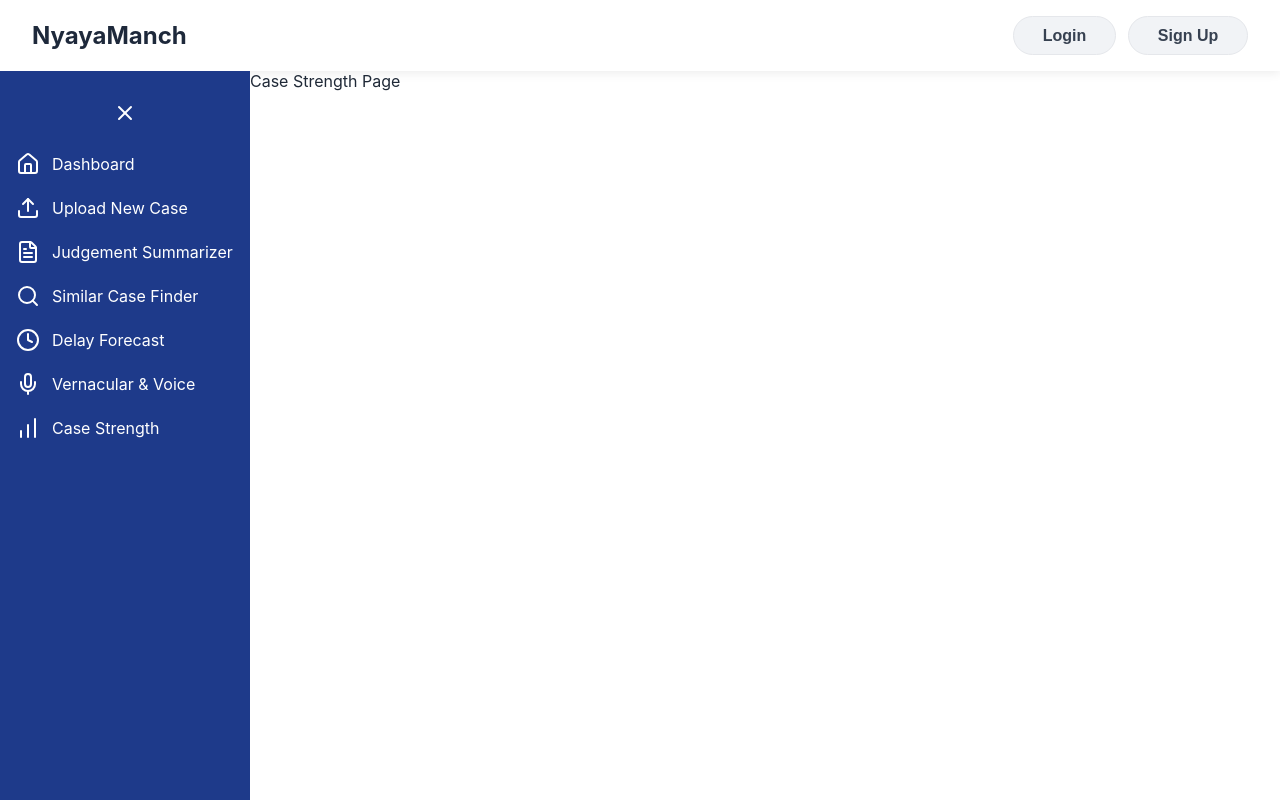
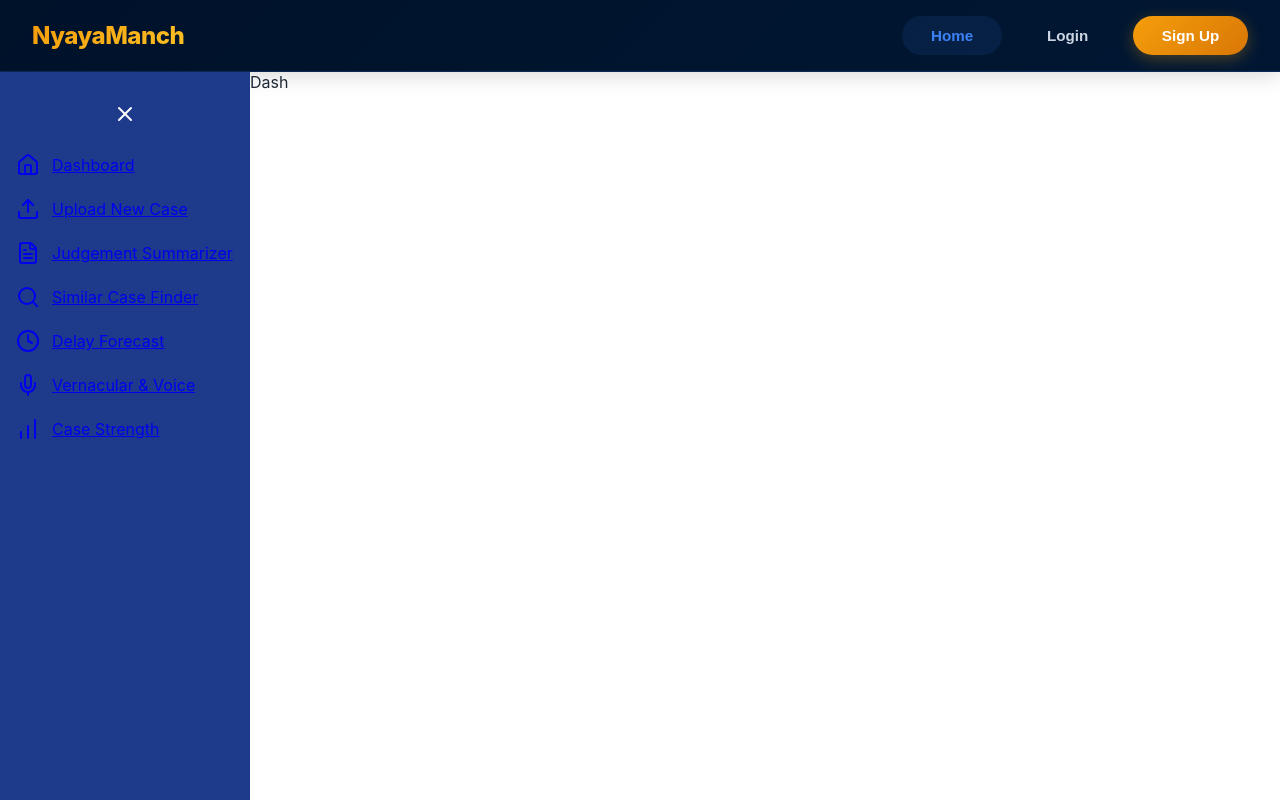
Before and after one commit to rose-kaks/NyayaManch, a React (Vite) app: page /dashboard in a window 1280 px wide. Shown: the top 800 px of the page. Built offline with nearby package versions, Linux system fonts and the light colour scheme.

Commit message:
fix sidebar routings and header css

```diff
--- a/src/App.jsx
+++ b/src/App.jsx
@@ -21,17 +21,21 @@
 export default function App() {
     return (
         <BrowserRouter>
+            <div className="flex flex-col min-h-screen">
                 <Header />
-
-      {/* Sidebar wraps the main application pages */}
-      <SidebarLayout>
+                <div className="flex-grow">
                     <Routes>
-          {/* Your existing website routes */}
+                        {/* 1. PUBLIC ROUTES */}
                         <Route path="/" element={<NyayaManchLandingPage />} />
                         <Route path="/login" element={<LoginForm />} />
                         <Route path="/signup" element={<SignupForm />} />
 
-          {/* NEW sidebar routes */}
+                        {/* 2. PROTECTED ROUTES (With Sidebar Layout)
+                            This parent route renders <SidebarLayout>.
+                            The children routes (dashboard, upload, etc.)
+                            are rendered inside <Outlet /> within the layout.
+                        */}
+                        <Route element={<SidebarLayout />}>
                             <Route path="/dashboard" element={<Dashboard />} />
                             <Route path="/upload" element={<UploadCase />} />
                             <Route path="/summarizer" element={<JudgementSummarizer />} />
@@ -39,13 +43,14 @@
                             <Route path="/forecast" element={<DelayForecast />} />
                             <Route path="/vernacular" element={<VernacularVoice />} />
                             <Route path="/strength" element={<CaseStrength />} />
+                        </Route>
 
-          {/* 404 */}
-          <Route path="*" element={<h1>404: Page Not Found</h1>} />
+                        {/* 3. 404 CATCH-ALL */}
+                        <Route path="*" element={<div className="text-center p-10"><h1 className="text-4xl font-bold">404: Page Not Found</h1></div>} />
                     </Routes>
-      </SidebarLayout>
-
+                </div>
                 <Footer />
+            </div>
         </BrowserRouter>
     );
 }
--- a/src/Layouts/SideBarLayout.jsx
+++ b/src/Layouts/SideBarLayout.jsx
@@ -1,8 +1,11 @@
 import { useState } from "react";
-import "./SideBarLayout.css";        // << ADD THIS
+import "./SideBarLayout.css";
+import { Outlet } from "react-router-dom";
 import { Menu, X, Home, Upload, FileText, Search, Clock, Mic, BarChart } from "lucide-react";
+import { NavLink } from "react-router-dom";
 
-export default function SidebarLayout({ children }) {
+
+export default function SidebarLayout() {
   const [open, setOpen] = useState(true);
 
   return (
@@ -15,29 +18,29 @@
         </button>
 
         <nav>
-          <SidebarItem icon={<Home />} label="Dashboard" open={open} />
-          <SidebarItem icon={<Upload />} label="Upload New Case" open={open} />
-          <SidebarItem icon={<FileText />} label="Judgement Summarizer" open={open} />
-          <SidebarItem icon={<Search />} label="Similar Case Finder" open={open} />
-          <SidebarItem icon={<Clock />} label="Delay Forecast" open={open} />
-          <SidebarItem icon={<Mic />} label="Vernacular & Voice" open={open} />
-          <SidebarItem icon={<BarChart />} label="Case Strength" open={open} />
+          <SidebarItem icon={<Home />} label="Dashboard" open={open} to="/dashboard" />
+          <SidebarItem icon={<Upload />} label="Upload New Case" open={open} to="/upload" />
+          <SidebarItem icon={<FileText />} label="Judgement Summarizer" open={open} to="/summarizer" />
+          <SidebarItem icon={<Search />} label="Similar Case Finder" open={open} to="/similar" />
+          <SidebarItem icon={<Clock />} label="Delay Forecast" open={open} to="/forecast" />
+          <SidebarItem icon={<Mic />} label="Vernacular & Voice" open={open} to="/vernacular" />
+          <SidebarItem icon={<BarChart />} label="Case Strength" open={open} to="/strength" />
         </nav>
       </div>
 
       {/* Page Content */}
       <div className="page-content">
-        {children}
+        <Outlet />   {/* <<<<< FIX */}
       </div>
     </div>
   );
 }
 
-function SidebarItem({ icon, label, open }) {
+function SidebarItem({ icon, label, open, to }) {
   return (
-    <div className="sidebar-item">
+    <NavLink to={to} className="sidebar-item">
       {icon}
       {open && <span>{label}</span>}
-    </div>
+    </NavLink>
   );
 }
--- a/src/Pages/Dashboard.jsx
+++ b/src/Pages/Dashboard.jsx
@@ -1,7 +1,7 @@
 export default function Dashboard() {
   return (
     <div>
-      Case Strength Page
+      Dash
     </div>
   );
 }
--- a/src/Pages/DelayForecast.jsx
+++ b/src/Pages/DelayForecast.jsx
@@ -1,7 +1,7 @@
 export default function DelayForecast() {
   return (
     <div>
-      Case Strength Page
+      Delay
     </div>
   );
 }
--- a/src/Pages/JudgementSummarizer.jsx
+++ b/src/Pages/JudgementSummarizer.jsx
@@ -1,7 +1,7 @@
 export default function JudgementSummarizer() {
   return (
     <div>
-      Case Strength Page
+      summ
     </div>
   );
 }
--- a/src/Pages/UploadNewCase.jsx
+++ b/src/Pages/UploadNewCase.jsx
@@ -2,6 +2,7 @@
   return (
     <div>
       Case Strength Page
+      lorem3000
     </div>
   );
 }
--- a/src/components/Header.css
+++ b/src/components/Header.css
@@ -4,12 +4,13 @@
   left: 0;
   right: 0;
   z-index: 50;
-  background-color: #fff;
-  box-shadow: 0 2px 10px rgba(0, 0, 0, 0.08);
+  background: linear-gradient(135deg, #00122a 0%, #001733 100%);
+  box-shadow: 0 4px 20px rgba(0, 0, 0, 0.15);
   padding: 1rem 2rem;
   display: flex;
   justify-content: space-between;
   align-items: center;
+  border-bottom: 1px solid rgba(59, 130, 246, 0.2);
 }
 
 .logo-container {
@@ -18,44 +19,82 @@
   gap: 0.75rem;
 }
 
-.logo-icon {
-  width: 28px;
-  height: 28px;
-  color: #1e40af; /* blue-800 */
+.logo-text {
+  font-size: 1.5rem;
+  font-weight: 800;
+  background: linear-gradient(135deg, #f59e0b, #fbbf24);
+  -webkit-background-clip: text;
+  -webkit-text-fill-color: transparent;
+  background-clip: text;
+  letter-spacing: -0.02em;
 }
 
-.logo-text {
-  font-size: 1.5rem;
-  font-weight: 700;
-  color: #1e293b;
+.nav-buttons {
+  display: flex;
+  gap: 1rem;
+  align-items: center;
 }
 
 .nav-buttons button {
-  padding: 0.6rem 1.8rem;
+  padding: 0.7rem 1.8rem;
   border-radius: 9999px;
   font-weight: 600;
-  font-size: 1rem;
+  font-size: 0.95rem;
   cursor: pointer;
   transition: all 0.3s ease;
+  border: none;
+}
+
+.home-btn {
+  background: rgba(59, 130, 246, 0.1);
+  color: #3b82f6;
+  border: 1.5px solid rgba(59, 130, 246, 0.3);
+}
+
+.home-btn:hover {
+  background: #3b82f6;
+  color: white;
+  transform: translateY(-2px);
+  box-shadow: 0 6px 20px rgba(59, 130, 246, 0.3);
 }
 
 .login-btn {
-  border: 1.5px solid #e5e7eb;
-  background-color: #f1f3f6;
-  color: #374151;
+  background: transparent;
+  color: #cbd5e1;
+  border: 1.5px solid rgba(203, 213, 225, 0.3);
 }
 
 .login-btn:hover {
-  background-color: #3d91e5;
+  background: rgba(59, 130, 246, 0.1);
+  color: #3b82f6;
+  border-color: #3b82f6;
+  transform: translateY(-2px);
 }
 
 .signup-btn {
-  background-color: #f1f3f6;
-  border: 1.5px solid #e5e7eb;
-  color: #374151;
-  margin-left: 0.75rem;
+  background: linear-gradient(135deg, #f59e0b, #d97706);
+  color: white;
+  box-shadow: 0 4px 15px rgba(245, 158, 11, 0.3);
 }
 
 .signup-btn:hover {
- background-color: #3d91e5;
+  background: linear-gradient(135deg, #d97706, #b45309);
+  transform: translateY(-2px);
+  box-shadow: 0 6px 20px rgba(245, 158, 11, 0.4);
 }
+
+/* Responsive */
+@media (max-width: 768px) {
+  .header {
+    padding: 0.8rem 1rem;
+  }
+
+  .logo-text {
+    font-size: 1.3rem;
+  }
+
+  .nav-buttons button {
+    padding: 0.6rem 1.2rem;
+    font-size: 0.9rem;
+  }
+}
--- a/src/components/Header.jsx
+++ b/src/components/Header.jsx
@@ -9,10 +9,10 @@
           <span className="logo-text">NyayaManch</span>
         </div>
         <div className="nav-buttons">
-  <Link to="/login" ><button className="login-btn">Login</button></Link>
-  <Link to="/signup" ><button className="signup-btn">Sign Up</button></Link>
-</div>
-
+          <Link to="/" ><button className="home-btn">Home</button></Link>
+          <Link to="/login" ><button className="login-btn">Login</button></Link>
+          <Link to="/signup" ><button className="signup-btn">Sign Up</button></Link>
+        </div>
       </header>
   );
 };
```
Lines whose indentation alone changed are shown as unchanged.
